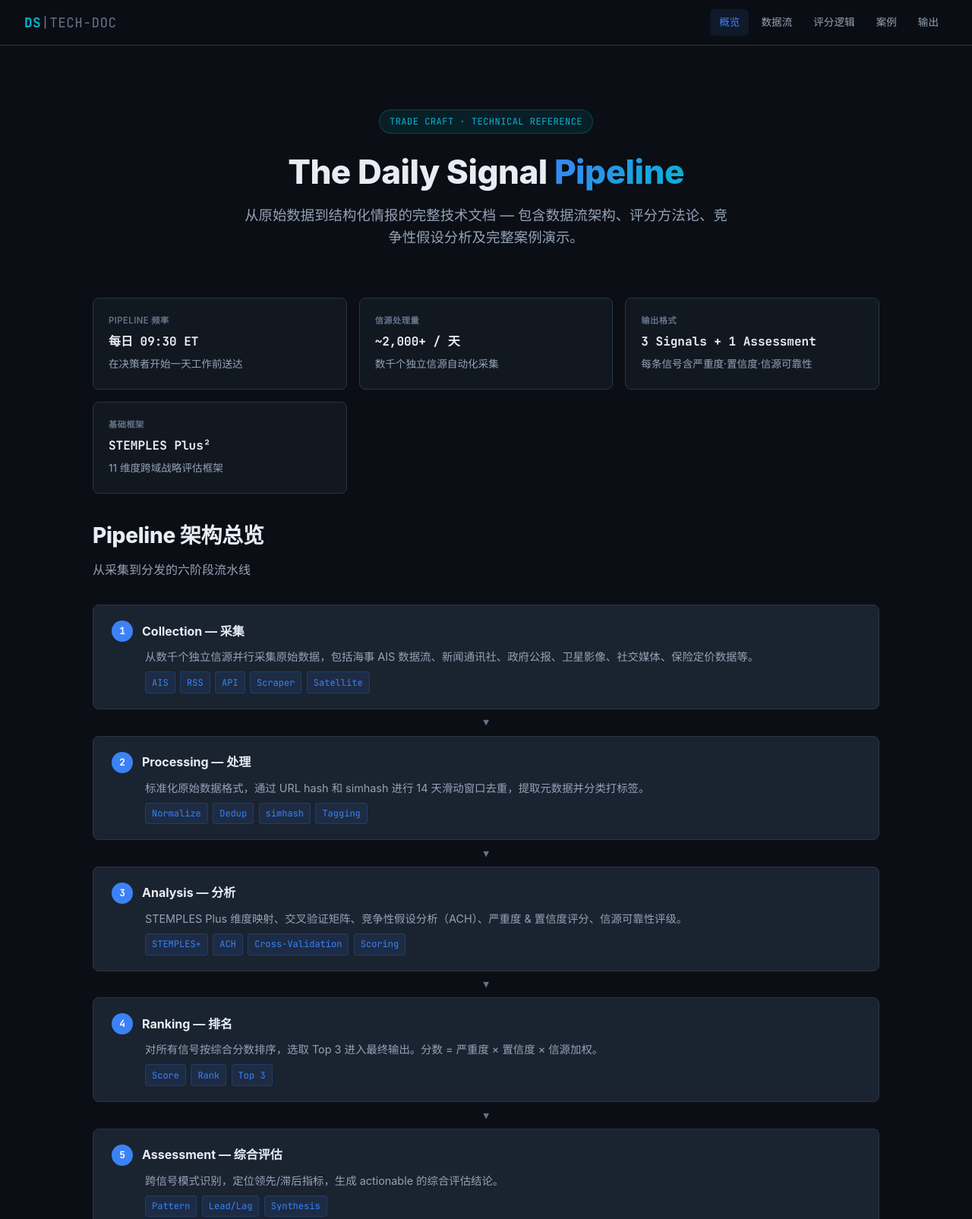
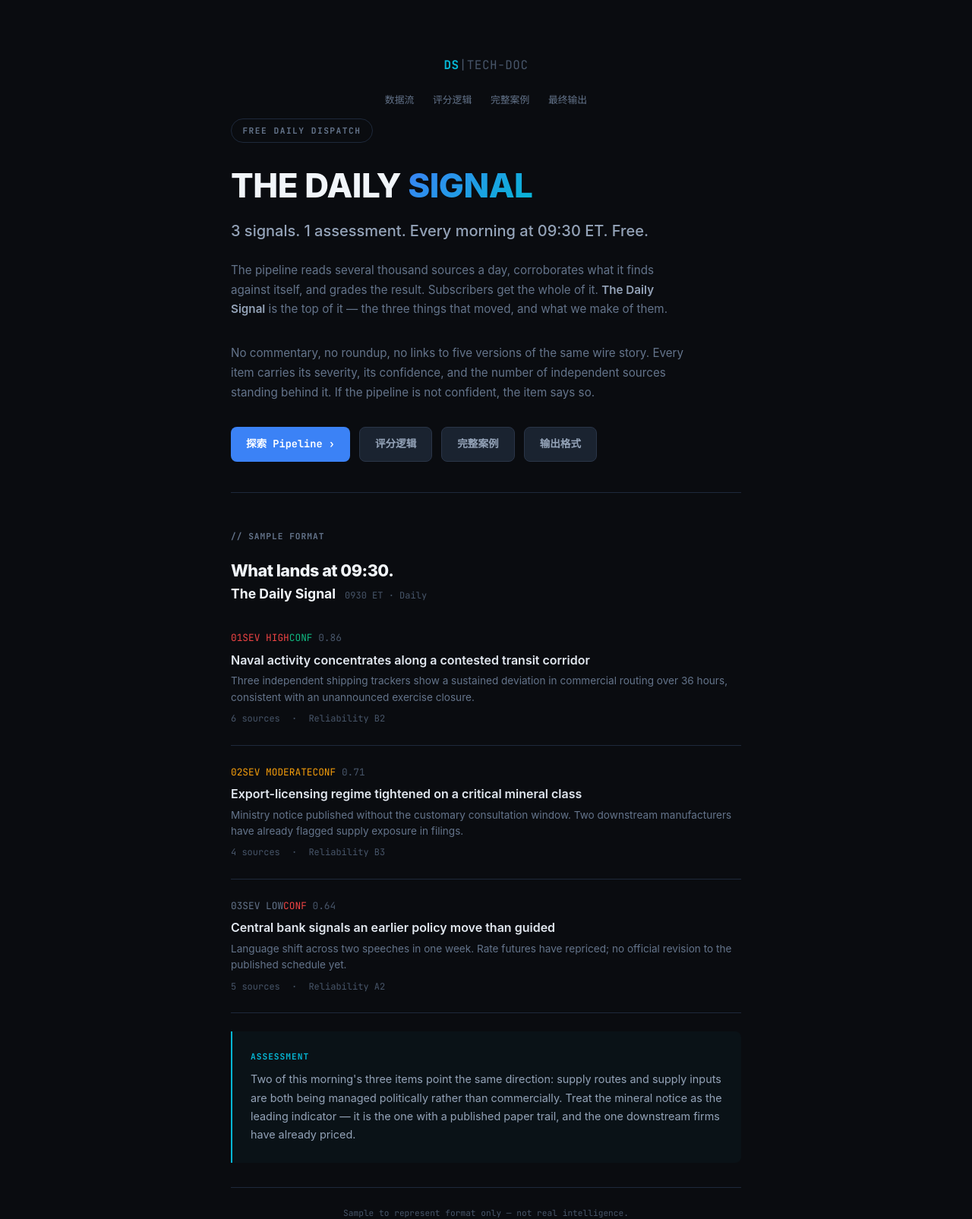
Before and after one commit to Wadesha/daily-signal-docs, a plain HTML site: page index.html in a window 1280 px wide. Shown: the top 1605 px of the page at 76% size. Drawn offline with Linux system fonts and the light colour scheme.

Commit message:
Redesign homepage to match Treadstone Collective landing page style
Replaced the old docs-style index with a replica of the original
Daily Signal landing page layout. Sub-pages (data-flow, scoring,
case-study, output) are linked as navigation buttons below the
hero section.

```diff
--- a/index.html
+++ b/index.html
@@ -7,241 +7,438 @@
   <link rel="stylesheet" href="style.css">
   <link rel="preconnect" href="https://fonts.googleapis.com">
   <link href="https://fonts.googleapis.com/css2?family=Inter:wght@400;500;600;700;800&family=JetBrains+Mono:wght@400;500;700&display=swap" rel="stylesheet">
+  <style>
+    /* ============================================
+       Landing Page — Treadstone Collective Style
+       ============================================ */
+
+    body.landing {
+      background: #0a0c10;
+    }
+
+    .landing-page {
+      max-width: 720px;
+      margin: 0 auto;
+      padding: 3rem 1.5rem 4rem;
+    }
+
+    /* Badge */
+    .lp-badge {
+      display: inline-block;
+      font-family: var(--font-mono);
+      font-size: 0.7rem;
+      font-weight: 600;
+      color: #64748b;
+      letter-spacing: 1.5px;
+      text-transform: uppercase;
+      margin-bottom: 2rem;
+      border: 1px solid #1e293b;
+      padding: 0.35rem 0.9rem;
+      border-radius: 100px;
+    }
+
+    /* Title */
+    .lp-title {
+      font-size: 2.75rem;
+      font-weight: 800;
+      letter-spacing: -0.5px;
+      line-height: 1.1;
+      margin-bottom: 1.25rem;
+      color: #f1f5f9;
+    }
+
+    .lp-title .highlight {
+      background: linear-gradient(135deg, #3b82f6, #06b6d4);
+      -webkit-background-clip: text;
+      -webkit-text-fill-color: transparent;
+      background-clip: text;
+    }
+
+    /* Tagline */
+    .lp-tagline {
+      font-size: 1.25rem;
+      font-weight: 500;
+      color: #94a3b8;
+      margin-bottom: 1.5rem;
+      line-height: 1.5;
+    }
+
+    /* Description */
+    .lp-desc {
+      color: #64748b;
+      font-size: 0.95rem;
+      line-height: 1.7;
+      margin-bottom: 2rem;
+      max-width: 600px;
+    }
+
+    .lp-desc strong {
+      color: #94a3b8;
+      font-weight: 600;
+    }
+
+    /* CTA / Docs Nav */
+    .lp-cta-row {
+      display: flex;
+      flex-wrap: wrap;
+      gap: 0.75rem;
+      margin-bottom: 3rem;
+      padding-bottom: 2.5rem;
+      border-bottom: 1px solid #1e293b;
+    }
+
+    .lp-cta {
+      display: inline-flex;
+      align-items: center;
+      gap: 0.5rem;
+      padding: 0.65rem 1.25rem;
+      border-radius: 8px;
+      font-size: 0.85rem;
+      font-weight: 600;
+      text-decoration: none;
+      transition: all 0.2s;
+      font-family: var(--font-mono);
+    }
+
+    .lp-cta.primary {
+      background: #3b82f6;
+      color: #fff;
+    }
+
+    .lp-cta.primary:hover {
+      background: #2563eb;
+    }
+
+    .lp-cta.secondary {
+      background: #1a2330;
+      color: #94a3b8;
+      border: 1px solid #2a3548;
+    }
+
+    .lp-cta.secondary:hover {
+      border-color: #3b82f6;
+      color: #e2e8f0;
+    }
+
+    .lp-cta .arrow {
+      font-size: 0.75rem;
+      font-family: sans-serif;
+    }
+
+    /* Section Label */
+    .lp-section-label {
+      font-family: var(--font-mono);
+      font-size: 0.7rem;
+      font-weight: 600;
+      color: #64748b;
+      letter-spacing: 1px;
+      text-transform: uppercase;
+      margin-bottom: 1.5rem;
+    }
+
+    /* Sample Format */
+    .lp-sample-header {
+      display: flex;
+      align-items: baseline;
+      gap: 0.75rem;
+      margin-bottom: 0.5rem;
+    }
+
+    .lp-sample-header h3 {
+      font-size: 1.1rem;
+      font-weight: 700;
+      color: #f1f5f9;
+    }
+
+    .lp-sample-header .meta {
+      font-family: var(--font-mono);
+      font-size: 0.75rem;
+      color: #475569;
+    }
+
+    .lp-sample-desc {
+      color: #64748b;
+      font-size: 0.85rem;
+      margin-bottom: 0.25rem;
+    }
+
+    /* Signal */
+    .lp-signal {
+      padding: 1.5rem 0;
+      border-bottom: 1px solid #1e293b;
+    }
+
+    .lp-signal:last-of-type {
+      border-bottom: none;
+    }
+
+    .lp-signal .signal-line {
+      font-family: var(--font-mono);
+      font-size: 0.8rem;
+      color: #475569;
+      margin-bottom: 0.4rem;
+    }
+
+    .lp-signal .signal-line .sev-high {
+      color: #ef4444;
+    }
+
+    .lp-signal .signal-line .sev-mod {
+      color: #f59e0b;
+    }
+
+    .lp-signal .signal-line .sev-low {
+      color: #64748b;
+    }
+
+    .lp-signal .signal-line .conf-high {
+      color: #10b981;
+    }
+
+    .lp-signal .signal-line .conf-mod {
+      color: #f59e0b;
+    }
+
+    .lp-signal .signal-line .conf-low {
+      color: #ef4444;
+    }
+
+    .lp-signal h4 {
+      font-size: 1rem;
+      font-weight: 600;
+      color: #e2e8f0;
+      line-height: 1.4;
+      margin-bottom: 0.4rem;
+    }
+
+    .lp-signal p {
+      font-size: 0.85rem;
+      color: #64748b;
+      line-height: 1.6;
+    }
+
+    .lp-signal .signal-footer {
+      font-family: var(--font-mono);
+      font-size: 0.75rem;
+      color: #475569;
+      margin-top: 0.4rem;
+    }
+
+    .lp-signal .signal-footer .sep {
+      margin: 0 0.5rem;
+    }
+
+    /* Assessment */
+    .lp-assessment {
+      margin-top: 1.5rem;
+      padding: 1.5rem;
+      border-left: 2px solid #06b6d4;
+      background: rgba(6, 182, 212, 0.03);
+      border-radius: 0 8px 8px 0;
+    }
+
+    .lp-assessment .label {
+      font-family: var(--font-mono);
+      font-size: 0.7rem;
+      font-weight: 700;
+      color: #06b6d4;
+      letter-spacing: 1px;
+      text-transform: uppercase;
+      margin-bottom: 0.5rem;
+    }
+
+    .lp-assessment p {
+      font-size: 0.9rem;
+      color: #94a3b8;
+      line-height: 1.7;
+    }
+
+    /* Sample note */
+    .lp-sample-note {
+      text-align: center;
+      font-family: var(--font-mono);
+      font-size: 0.7rem;
+      color: #475569;
+      margin-top: 2rem;
+      padding-top: 1.5rem;
+      border-top: 1px solid #1e293b;
+    }
+
+    /* Footer */
+    .lp-footer {
+      text-align: center;
+      font-size: 0.75rem;
+      color: #475569;
+      margin-top: 4rem;
+      padding-top: 2rem;
+      border-top: 1px solid #1e293b;
+      line-height: 1.6;
+    }
+
+    .lp-footer a {
+      color: #06b6d4;
+      text-decoration: none;
+    }
+
+    .lp-footer a:hover {
+      text-decoration: underline;
+    }
+
+    @media (max-width: 640px) {
+      .landing-page { padding: 2rem 1rem 3rem; }
+      .lp-title { font-size: 1.75rem; }
+      .lp-tagline { font-size: 1rem; }
+      .lp-cta-row { flex-direction: column; }
+      .lp-cta { width: 100%; justify-content: center; }
+    }
+
+    /* ============================================
+       Split Layout: Docs Header + Landing
+       ============================================ */
+
+    .lp-header {
+      text-align: center;
+      padding: 1.5rem 0 0.5rem;
+    }
+
+    .lp-header .logo-link {
+      font-family: var(--font-mono);
+      font-size: 1rem;
+      font-weight: 700;
+      color: #06b6d4;
+      text-decoration: none;
+      letter-spacing: 0.5px;
+    }
+
+    .lp-header .logo-link span {
+      color: #475569;
+      font-weight: 400;
+    }
+
+    .lp-header .nav-links {
+      margin-top: 1rem;
+      display: flex;
+      justify-content: center;
+      gap: 0.25rem;
+      flex-wrap: wrap;
+    }
+
+    .lp-header .nav-links a {
+      color: #64748b;
+      text-decoration: none;
+      font-size: 0.8rem;
+      padding: 0.35rem 0.65rem;
+      border-radius: 6px;
+      transition: all 0.2s;
+      font-weight: 500;
+    }
+
+    .lp-header .nav-links a:hover {
+      color: #e2e8f0;
+      background: rgba(59, 130, 246, 0.1);
+    }
+  </style>
 </head>
-<body>
+<body class="landing">
 
-<nav>
-  <a href="index.html" class="logo">DS<span>|TECH-DOC</span></a>
-  <div class="nav-links">
-    <a href="index.html" class="active">概览</a>
-    <a href="data-flow.html">数据流</a>
-    <a href="scoring.html">评分逻辑</a>
-    <a href="case-study.html">案例</a>
-    <a href="output.html">输出</a>
-  </div>
-</nav>
+  <div class="landing-page">
 
-<main>
-  <div class="container">
-
-    <!-- Hero -->
-    <section class="hero">
-      <div class="badge">TRADE  CRAFT  ·  TECHNICAL  REFERENCE</div>
-      <h1>The Daily Signal <span class="highlight">Pipeline</span></h1>
-      <p>从原始数据到结构化情报的完整技术文档 — 包含数据流架构、评分方法论、竞争性假设分析及完整案例演示。</p>
-    </section>
-
-    <!-- Overview Cards -->
-    <div class="info-grid">
-      <div class="info-item">
-        <div class="label">Pipeline 频率</div>
-        <div class="value mono">每日 09:30 ET</div>
-        <div class="desc">在决策者开始一天工作前送达</div>
-      </div>
-      <div class="info-item">
-        <div class="label">信源处理量</div>
-        <div class="value mono">~2,000+ / 天</div>
-        <div class="desc">数千个独立信源自动化采集</div>
-      </div>
-      <div class="info-item">
-        <div class="label">输出格式</div>
-        <div class="value mono">3 Signals + 1 Assessment</div>
-        <div class="desc">每条信号含严重度·置信度·信源可靠性</div>
-      </div>
-      <div class="info-item">
-        <div class="label">基础框架</div>
-        <div class="value mono">STEMPLES Plus²</div>
-        <div class="desc">11 维度跨域战略评估框架</div>
+    <!-- Header -->
+    <div class="lp-header">
+      <a href="index.html" class="logo-link">DS<span>|TECH-DOC</span></a>
+      <div class="nav-links">
+        <a href="data-flow.html">数据流</a>
+        <a href="scoring.html">评分逻辑</a>
+        <a href="case-study.html">完整案例</a>
+        <a href="output.html">最终输出</a>
       </div>
     </div>
 
-    <!-- Pipeline Overview -->
-    <section class="mt-4">
-      <h2 class="section-title">Pipeline 架构总览</h2>
-      <p class="section-subtitle">从采集到分发的六阶段流水线</p>
+    <!-- Badge -->
+    <div class="lp-badge">FREE DAILY DISPATCH</div>
 
-      <div class="pipeline">
-        <div class="pipeline-stage">
-          <div class="stage-header">
-            <span class="stage-number">1</span>
-            <span class="stage-title">Collection — 采集</span>
-          </div>
-          <div class="stage-desc">从数千个独立信源并行采集原始数据，包括海事 AIS 数据流、新闻通讯社、政府公报、卫星影像、社交媒体、保险定价数据等。</div>
-          <div class="stage-items">
-            <span class="tag">AIS</span>
-            <span class="tag">RSS</span>
-            <span class="tag">API</span>
-            <span class="tag">Scraper</span>
-            <span class="tag">Satellite</span>
-          </div>
-        </div>
-        <div class="pipeline-arrow">▼</div>
+    <!-- Title -->
+    <h1 class="lp-title">THE DAILY <span class="highlight">SIGNAL</span></h1>
 
-        <div class="pipeline-stage">
-          <div class="stage-header">
-            <span class="stage-number">2</span>
-            <span class="stage-title">Processing — 处理</span>
-          </div>
-          <div class="stage-desc">标准化原始数据格式，通过 URL hash 和 simhash 进行 14 天滑动窗口去重，提取元数据并分类打标签。</div>
-          <div class="stage-items">
-            <span class="tag">Normalize</span>
-            <span class="tag">Dedup</span>
-            <span class="tag">simhash</span>
-            <span class="tag">Tagging</span>
-          </div>
-        </div>
-        <div class="pipeline-arrow">▼</div>
+    <!-- Tagline -->
+    <p class="lp-tagline">3 signals. 1 assessment. Every morning at 09:30 ET. Free.</p>
 
-        <div class="pipeline-stage">
-          <div class="stage-header">
-            <span class="stage-number">3</span>
-            <span class="stage-title">Analysis — 分析</span>
-          </div>
-          <div class="stage-desc">STEMPLES Plus 维度映射、交叉验证矩阵、竞争性假设分析（ACH）、严重度 &amp; 置信度评分、信源可靠性评级。</div>
-          <div class="stage-items">
-            <span class="tag">STEMPLES+</span>
-            <span class="tag">ACH</span>
-            <span class="tag">Cross-Validation</span>
-            <span class="tag">Scoring</span>
-          </div>
-        </div>
-        <div class="pipeline-arrow">▼</div>
+    <!-- Description -->
+    <p class="lp-desc">
+      The pipeline reads several thousand sources a day, corroborates what it finds against itself, and grades the result. Subscribers get the whole of it. <strong>The Daily Signal</strong> is the top of it — the three things that moved, and what we make of them.
+    </p>
+    <p class="lp-desc">
+      No commentary, no roundup, no links to five versions of the same wire story. Every item carries its severity, its confidence, and the number of independent sources standing behind it. If the pipeline is not confident, the item says so.
+    </p>
 
-        <div class="pipeline-stage">
-          <div class="stage-header">
-            <span class="stage-number">4</span>
-            <span class="stage-title">Ranking — 排名</span>
-          </div>
-          <div class="stage-desc">对所有信号按综合分数排序，选取 Top 3 进入最终输出。分数 = 严重度 × 置信度 × 信源加权。</div>
-          <div class="stage-items">
-            <span class="tag">Score</span>
-            <span class="tag">Rank</span>
-            <span class="tag">Top 3</span>
-          </div>
-        </div>
-        <div class="pipeline-arrow">▼</div>
+    <!-- CTA / Docs Navigation -->
+    <div class="lp-cta-row">
+      <a href="data-flow.html" class="lp-cta primary">
+        <span>探索 Pipeline ›</span>
+      </a>
+      <a href="scoring.html" class="lp-cta secondary">评分逻辑</a>
+      <a href="case-study.html" class="lp-cta secondary">完整案例</a>
+      <a href="output.html" class="lp-cta secondary">输出格式</a>
+    </div>
 
-        <div class="pipeline-stage">
-          <div class="stage-header">
-            <span class="stage-number">5</span>
-            <span class="stage-title">Assessment — 综合评估</span>
-          </div>
-          <div class="stage-desc">跨信号模式识别，定位领先/滞后指标，生成 actionable 的综合评估结论。</div>
-          <div class="stage-items">
-            <span class="tag">Pattern</span>
-            <span class="tag">Lead/Lag</span>
-            <span class="tag">Synthesis</span>
-          </div>
-        </div>
-        <div class="pipeline-arrow">▼</div>
+    <!-- Sample Format -->
+    <div class="lp-section-label">// SAMPLE FORMAT</div>
 
-        <div class="pipeline-stage">
-          <div class="stage-header">
-            <span class="stage-number">6</span>
-            <span class="stage-title">Dissemination — 分发</span>
-          </div>
-          <div class="stage-desc">格式化为 Daily Signal 标准模板，09:30 ET 通过邮件推送给订阅者。</div>
-          <div class="stage-items">
-            <span class="tag">Format</span>
-            <span class="tag">Email</span>
-            <span class="tag">09:30 ET</span>
-          </div>
-        </div>
+    <h2 class="lp-title" style="font-size:1.35rem;margin-bottom:0.25rem;">What lands at 09:30.</h2>
+
+    <div class="lp-sample-header">
+      <h3>The Daily Signal</h3>
+      <span class="meta">0930 ET · Daily</span>
+    </div>
+
+    <!-- Signal 1 -->
+    <div class="lp-signal">
+      <div class="signal-line">
+        <span class="sev-high">01SEV HIGH</span><span class="conf-high">CONF</span> 0.86
       </div>
-    </section>
+      <h4>Naval activity concentrates along a contested transit corridor</h4>
+      <p>Three independent shipping trackers show a sustained deviation in commercial routing over 36 hours, consistent with an unannounced exercise closure.</p>
+      <div class="signal-footer">6 sources <span class="sep">·</span> Reliability B2</div>
+    </div>
 
-    <!-- Core Frameworks -->
-    <section class="mt-4">
-      <h2 class="section-title">核心框架</h2>
-      <p class="section-subtitle">驱动 Pipeline 的三大方法论支柱</p>
+    <!-- Signal 2 -->
+    <div class="lp-signal">
+      <div class="signal-line">
+        <span class="sev-mod">02SEV MODERATE</span><span class="conf-mod">CONF</span> 0.71
+      </div>
+      <h4>Export-licensing regime tightened on a critical mineral class</h4>
+      <p>Ministry notice published without the customary consultation window. Two downstream manufacturers have already flagged supply exposure in filings.</p>
+      <div class="signal-footer">4 sources <span class="sep">·</span> Reliability B3</div>
+    </div>
 
-      <div class="info-grid">
-        <div class="card">
-          <h3>STEMPLES Plus²</h3>
-          <p>Treadstone 71 自 2002 年部署的 11 维度战略评估框架，在经典 PESTLE 基础上扩展了 Security、Religion、Demographics、Psychology、Environmental 维度，用于全面评估对手国家力量和意图。</p>
-          <div class="mt-2">
-            <span class="badge-tag">Social</span>
-            <span class="badge-tag">Technical</span>
-            <span class="badge-tag">Economic</span>
-            <span class="badge-tag">Military</span>
-            <span class="badge-tag">Political</span>
-            <span class="badge-tag">Legal</span>
-            <span class="badge-tag">Educational</span>
-            <span class="badge-tag">Security</span>
-            <span class="badge-tag">+Religion</span>
-            <span class="badge-tag">+Demographics</span>
-            <span class="badge-tag">+Psychology</span>
-            <span class="badge-tag">+Environmental</span>
-          </div>
-        </div>
+    <!-- Signal 3 -->
+    <div class="lp-signal">
+      <div class="signal-line">
+        <span class="sev-low">03SEV LOW</span><span class="conf-low">CONF</span> 0.64
+      </div>
+      <h4>Central bank signals an earlier policy move than guided</h4>
+      <p>Language shift across two speeches in one week. Rate futures have repriced; no official revision to the published schedule yet.</p>
+      <div class="signal-footer">5 sources <span class="sep">·</span> Reliability A2</div>
+    </div>
 
-        <div class="card">
-          <h3>Structured Analytic Techniques</h3>
-          <p>美国情报界标准方法论（ICD 203 / CIA Tradecraft Primer），包含诊断技术、对抗性技术、想象性技术三大类，核心是"证伪法"而非"确认法"。</p>
-          <div class="mt-2">
-            <span class="badge-tag">ACH</span>
-            <span class="badge-tag">Key Assumptions</span>
-            <span class="badge-tag">Devil's Advocacy</span>
-            <span class="badge-tag">Red Team</span>
-            <span class="badge-tag">Indicators of Change</span>
-          </div>
-        </div>
+    <!-- Assessment -->
+    <div class="lp-assessment">
+      <div class="label">Assessment</div>
+      <p>Two of this morning's three items point the same direction: supply routes and supply inputs are both being managed politically rather than commercially. Treat the mineral notice as the leading indicator — it is the one with a published paper trail, and the one downstream firms have already priced.</p>
+    </div>
 
-        <div class="card">
-          <h3>Admiralty System</h3>
-          <p>信源可靠性评级体系，结合 ICD 203 置信度标准和 Sherman Kent 概率约定，为每条信号提供可量化的可信度指标。</p>
-          <div class="mt-2">
-            <span class="badge-tag">A1-A6</span>
-            <span class="badge-tag">B1-B3</span>
-            <span class="badge-tag">C1-C3</span>
-            <span class="badge-tag">D-F</span>
-            <span class="badge-tag">Sherman Kent</span>
-          </div>
-        </div>
-      </div>
-    </section>
+    <div class="lp-sample-note">Sample to represent format only — not real intelligence.</div>
 
-    <!-- Quick Links -->
-    <section class="mt-4">
-      <h2 class="section-title">文档导航</h2>
-      <p class="section-subtitle">深入了解 Pipeline 的每个细节</p>
-
-      <div class="info-grid">
-        <a href="data-flow.html" style="text-decoration:none;">
-          <div class="card" style="cursor:pointer;">
-            <h3 style="color:var(--accent-cyan);">01 · 完整数据流</h3>
-            <p>从原始信源采集到最终输出的完整数据流转过程，包含每个阶段的输入/输出规范和关键决策点。</p>
-          </div>
-        </a>
-        <a href="scoring.html" style="text-decoration:none;">
-          <div class="card" style="cursor:pointer;">
-            <h3 style="color:var(--accent-cyan);">02 · 评分逻辑</h3>
-            <p>严重度、置信度、信源可靠性的评分标准、计算公式和聚合逻辑的详细说明。</p>
-          </div>
-        </a>
-        <a href="case-study.html" style="text-decoration:none;">
-          <div class="card" style="cursor:pointer;">
-            <h3 style="color:var(--accent-cyan);">03 · 完整案例</h3>
-            <p>基于霍尔木兹海峡军事活动的完整案例，展示从原始数据到最终判断的每一步推演。</p>
-          </div>
-        </a>
-        <a href="output.html" style="text-decoration:none;">
-          <div class="card" style="cursor:pointer;">
-            <h3 style="color:var(--accent-cyan);">04 · 最终输出</h3>
-            <p>Daily Signal 的完整输出格式展示，包含三条信号和综合评估。</p>
-          </div>
-        </a>
-      </div>
-    </section>
+    <!-- Footer -->
+    <div class="lp-footer">
+      <a href="https://github.com/Wadesha/daily-signal-docs">GitHub</a>
+      <span style="margin:0 0.5rem;">·</span>
+      <a href="https://www.treadstonecollective.com/daily-signal">Treadstone Collective</a>
+      <br>
+      The Daily Signal — Technical Documentation
+    </div>
 
   </div>
 
-  <footer>
-    <div class="container">
-      The Daily Signal — Technical Documentation &nbsp;·&nbsp; 基于 Treadstone Collective 方法论分析
-    </div>
-  </footer>
-</main>
-
 </body>
 </html>
```
